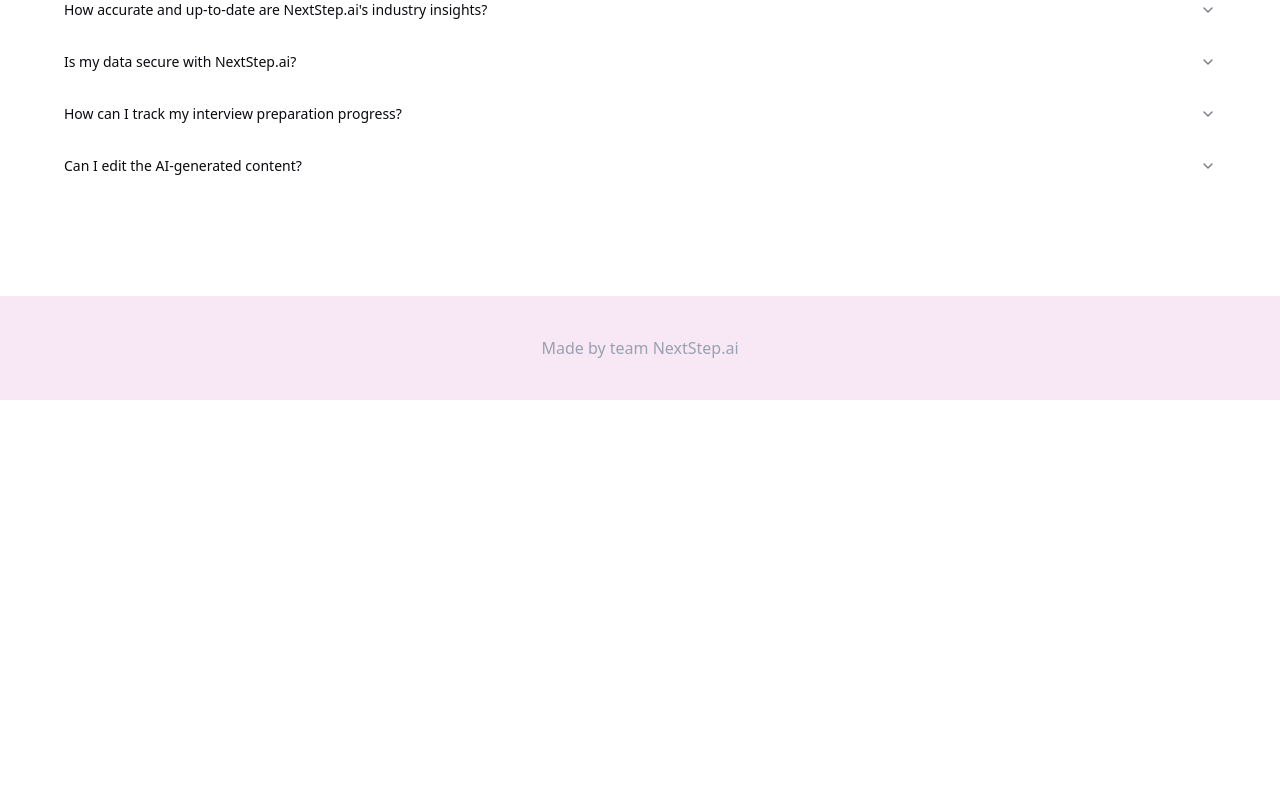
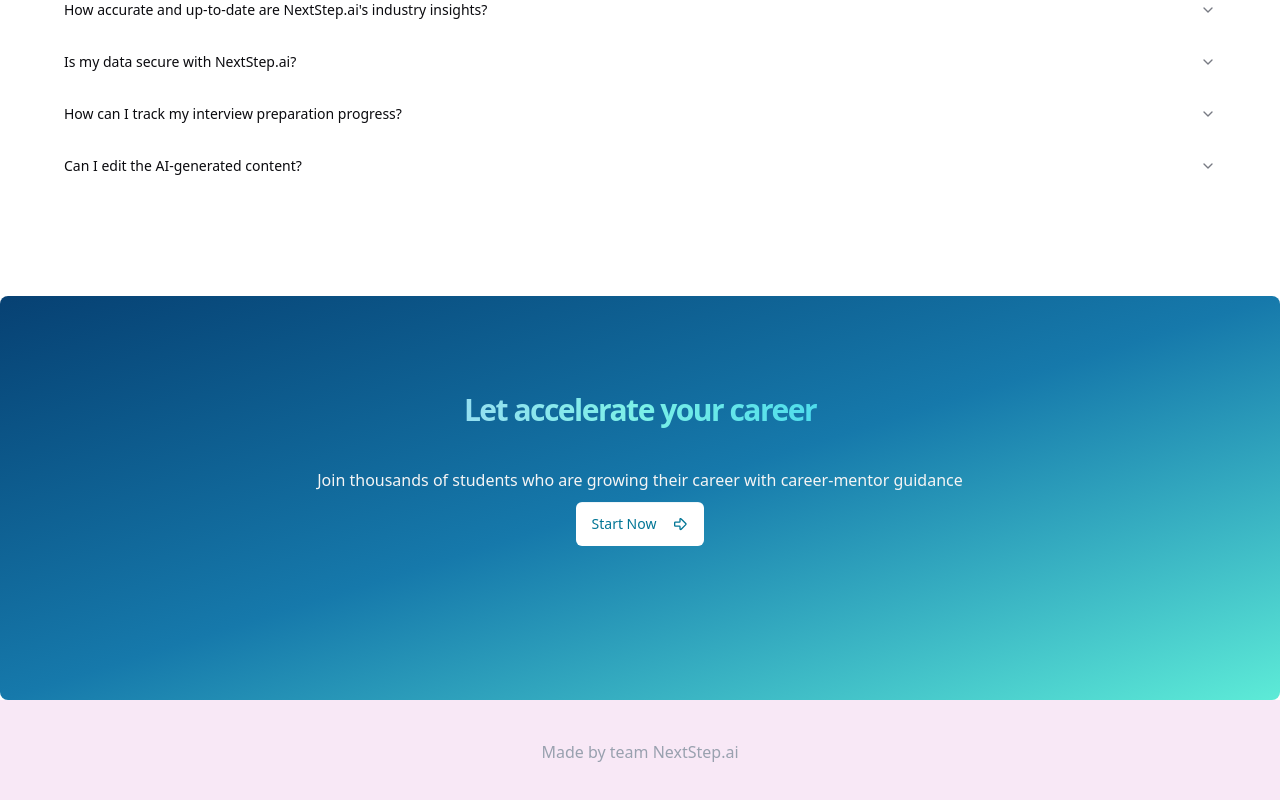
Before and after one commit to sachingautam007/career-builder, a Next.js app: page / in a window 1280 px wide. Shown: the part 2920-3720 px from the top of the page. Before the commit the page ends 3320 px from the top, so only its background shows below. Built offline with nearby package versions, Linux system fonts and the light colour scheme.

Commit message:
added bounce button

```diff
--- a/api/inngest/route.js
+++ b/api/inngest/route.js
@@ -1,8 +1,11 @@
 import { serve } from "inngest/next";
 import { inngest } from "@/lib/inngest/client";
+import { helloWorld } from "@/lib/inngest/functions";
 
 export const { GET, POST, PUT } = serve({
     client: inngest,
-    functions: [],
+    functions: [
+        helloWorld
+    ],
 })
     ;
--- a/app/globals.css
+++ b/app/globals.css
@@ -105,7 +105,7 @@
 
 @layer utilities {
   .gradient{
-    @apply bg-gradient-to-b from-teal-400 via-teal-200 to-teal-600;
+    @apply bg-gradient-to-br from-[#074173] via-[#1679ab] to-[#5debd7];
   }
   .gradient-title {
     @apply font-extrabold tracking-tighter text-transparent bg-clip-text pb-2 pr-2;
--- a/app/page.jsx
+++ b/app/page.jsx
@@ -5,6 +5,8 @@ import { Card, CardContent } from "@/components/ui/card";
 import { Working } from "@/WebData/Working";
 import { faqs } from "@/WebData/faqs";
 import { Accordion, AccordionContent, AccordionItem, AccordionTrigger } from "@/components/ui/accordion";
+import { ArrowBigRight } from "lucide-react";
+import Link from "next/link";
 export default function Home() {
   return (
     <div>
@@ -104,6 +106,26 @@ export default function Home() {
         </div>
       </section>
 
+  <section className="w-full">
+        <div className="mx-auto py-24 gradient rounded-lg">
+          <div className="text-center max-w-3xl mx-auto mb-12">
+         <h2 className="text-3xl font-bold tracking-tighter text-center mb-10 gradient-sp">Let accelerate your career</h2>
+         <p className="text-neutral-100">Join thousands of students
+          who are growing their career with career-mentor guidance</p>
+          <Link href="/industry-insights" passHref>
+          <Button
+          size="lg"
+          variant="secondary"
+          className="h-11 mt-5 animate-bounce
+          bg-background hover:bg-purple-600 text-cyan-700 hover:text-white transition-colors duration-300"
+          >
+            Start Now <ArrowBigRight className="ml-2 h-4 w-4"/>
+          </Button>
+          </Link>
+           </div>
+        </div>
+      </section>
+
      </div>
   );
 }
--- a/lib/inngest/client.js
+++ b/lib/inngest/client.js
@@ -1,3 +1,3 @@
-import { inngest } from "inngest";
+import { Inngest } from "inngest";
 
-export const inngest = new inngest({ id: "PROJECT", name: "NextStep" });
+export const inngest = new Inngest({ id: "NextStep", name: "NextStepAi" });
--- a/lib/inngest/functions.js
+++ b/lib/inngest/functions.js
@@ -1 +1,10 @@
-import { inngest } from ".client";
+import { inngest } from "./client";
+
+export const helloWorld = inngest.createFunction(
+  { id: "hello-world" },
+  { event: "test/hello-world" },
+  async ({ event, step }) => {
+    await step.sleep("wait-a-moment", "1s");
+    return { message: `Hello ${event.data.email}!` };
+  },
+);
```
